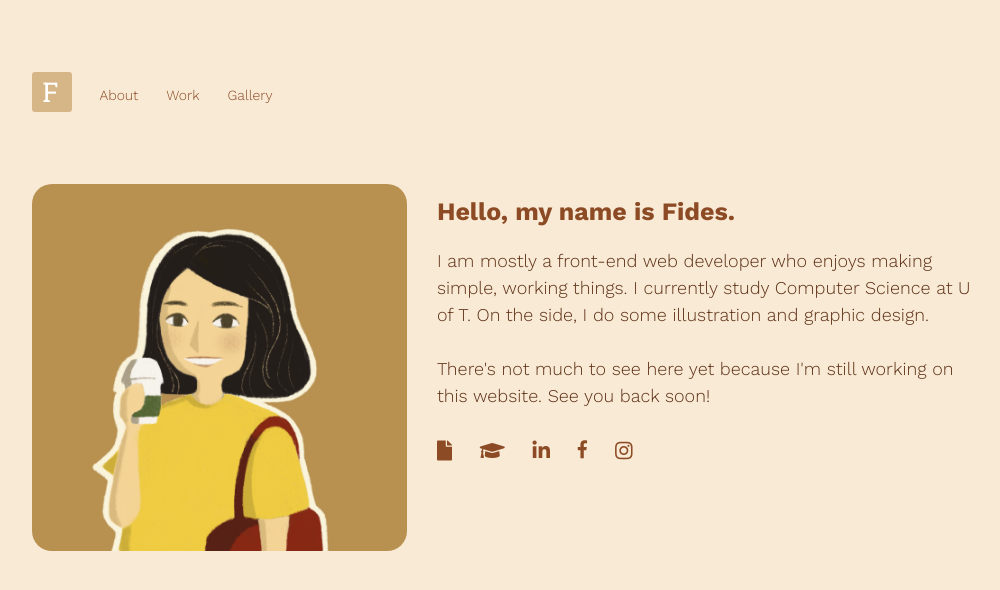
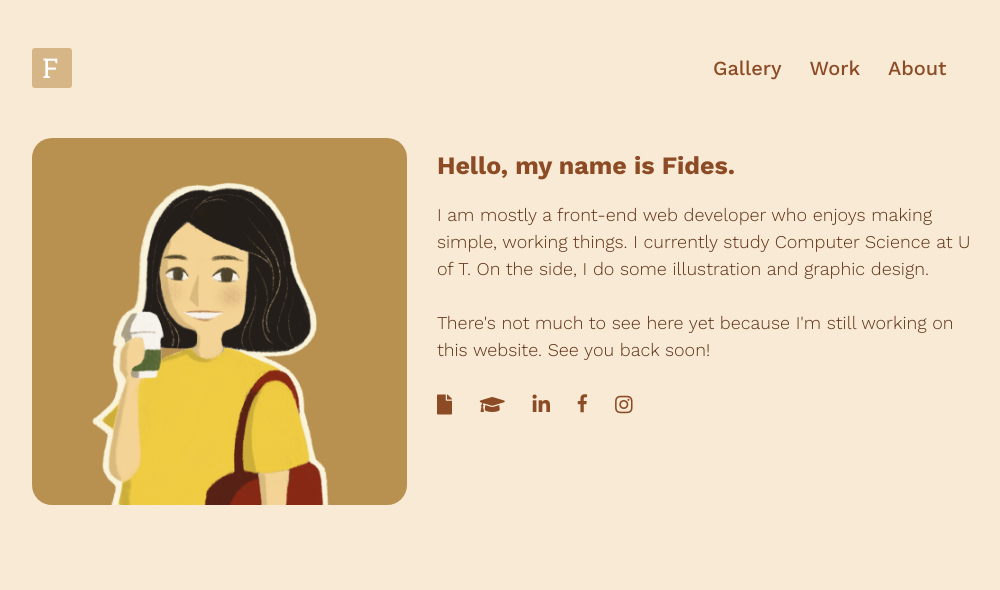
Before and after one commit to desslinga/personal-web, an Angular app: page /home in a window 1280 px wide. Shown: the top 590 px of the page, without its empty margins (137-1137 px from the left). Built offline with nearby package versions, Linux system fonts and the light colour scheme.

Commit message:
navigation now aligning properly on overlay

```diff
--- a/src/app/nav/nav.component.html
+++ b/src/app/nav/nav.component.html
@@ -1,6 +1,6 @@
 <div class='container-fluid' id='home-container'>
   <div class='row'>
-    <div class='col-12 col-lg-6 col-xl-5'>
+    <div class='col-12'>
       <nav class="custom-nav" [ngClass]="{'nav-overlay':navbarOpen}">
         <a class="nav-icon" href="#">
           <div class="fides-icon">
--- a/src/app/nav/nav.component.ts
+++ b/src/app/nav/nav.component.ts
@@ -13,7 +13,7 @@ export class NavComponent implements OnInit {
   @HostListener('window:resize', ['$event'])
   onResize(event) {
     this.width = window.innerWidth;
-    if (this.width > 762) {
+    if (this.width > 768) {
       this.navbarOpen = false;
     }
   }
@@ -22,6 +22,8 @@ export class NavComponent implements OnInit {
     this.navbarOpen = !this.navbarOpen;
     if (this.navbarOpen) {
       document.body.className = "no-scroll";
+    } else {
+      document.body.className = "";
     }
   }
 
--- a/src/styles.scss
+++ b/src/styles.scss
@@ -17,10 +17,26 @@ $font-main: 'Work Sans', sans-serif;
 //$font-logo: 'Playfair Display', serif;
 $font-logo: 'Aleo', serif;
 
+$width-xs: 90vw;
+$width-sm: 80vw;
+$width-md: 55vw;
+$width-lg: 83vw;
+$width-xl: 76vw;
+$container-pad-top-xs: 3vh;
+$container-pad-top-lg: 6vh;
+
+$fides-logo-height: 40px;
+
 body {
   background-color: $beige;
   color: $brown;
   font-family: $font-main;
+}
+
+@mixin overlay-pos($width) {
+  left: calc((-100vw + #{$width})/2);
+  padding-left: calc((100vw - #{$width})/2 + 15px);
+  padding-right: calc((100vw - #{$width})/2 + 15px);
 }
 
 @mixin sm {
@@ -48,21 +64,21 @@ body {
 }
 
 #home-container {
-  width: 90vw;
+  width: $width-xs;
   transition: 0.3s ease-all;
-  padding-top: 3vh;
+  padding-top: $container-pad-top-xs;
     @include sm {
-      width: 80vw;
+      width: $width-sm;
     }
     @include md {
-      width: 55vw;
+      width: $width-sm;
     }
     @include lg {
-      margin-top: 6vh;
-      width: 83vw;
+      padding-top: $container-pad-top-lg;
+      width: $width-lg;
     }
     @include xl {
-      width: 76vw;
+      width: $width-xl;
     }
 
 }
@@ -85,6 +101,9 @@ a {
 	font-weight: 500;
 	text-decoration: none;
   transition: 0.3s ease-in-out;
+  &:hover {
+    text-decoration: none;
+  }
 }
 
 .fb-fix {
@@ -126,18 +145,19 @@ span {
 
 .nav-overlay {
   position: absolute;
-  padding: 5vw;
-  top: -3vh;
-  left: -5vw;
   height: 100vh;
   width: 100vw;
   overflow-x: hidden;
   z-index: 6;
+  top: -$container-pad-top-xs;
+  padding-top: $container-pad-top-xs;
   background-color: $beige;
+  @include overlay-pos($width-xs);
   @include sm {
-    left: -10vw;
-    padding-left: calc(10vw + 15px);
-    padding-right: calc(10vw + 15px);
+    @include overlay-pos($width-sm);
+  }
+  @include md {
+    @include overlay-pos($width-md);
   }
 }
 
@@ -156,9 +176,12 @@ span {
     list-style: none;
     & li {
       display: inline;
+      float: right;
+      line-height: $fides-logo-height;
       & span {
         font-family: $font-main;
-        font-size: 14px;
+        font-size: 20px;
+        font-weight: 400;
         color: $brown;
       }
     }
@@ -168,6 +191,10 @@ span {
     display: inline;
     & li {
       display: block;
+      float: none;
+      & span {
+        float: none;
+      }
     }
   }
 }
@@ -210,8 +237,8 @@ span {
 
 .nav-toggle {
   padding: 0;
-  height: 40px;
-  width: 40px;
+  height: $fides-logo-height;
+  width: $fides-logo-height;
   background-color: transparent;
   float: right;
   @include md {
@@ -220,8 +247,8 @@ span {
 }
 
 .fides-icon {
-  width: 40px;
-  height: 40px;
+  width: $fides-logo-height;
+  height: $fides-logo-height;
   background-color: $darker-beige;
   border-radius: 3px;
   & span {
```
